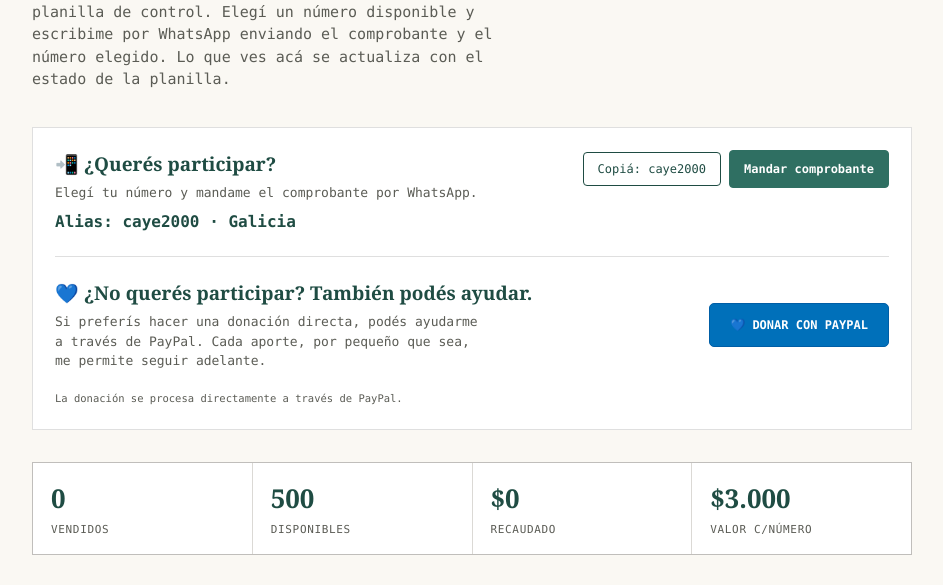
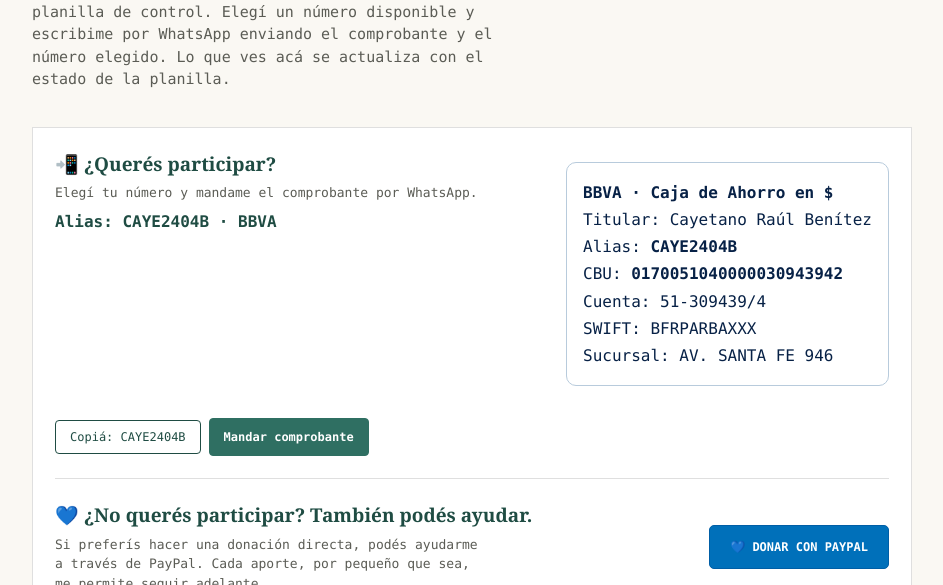
Before and after one commit to caye2404/rifacaye, a plain HTML site: page index.html in a window 1280 px wide. Both pictures are taken after a click on the button "Copiar alias". Shown: the part 215-800 px from the top of the page, without its empty margins (168-1111 px from the left). Drawn offline with Linux system fonts and the light colour scheme; no server answers.

Commit message:
Reemplazar Galicia por datos BBVA en aportes y copiar alias

```diff
--- a/index.html
+++ b/index.html
@@ -502,13 +502,13 @@
         </p>
 
         <span class="alias-valor">
-          Alias: caye2000 · Galicia
+          Alias: CAYE2404B · BBVA
         </span>
 
       </div>
 
 
-      <div class="alias-actions">
+      <div class="bbva-account-details" style="padding:16px;margin:12px 0;background:#fff;color:#072146;border:1px solid #b8cbdc;border-radius:10px;line-height:1.7;overflow-wrap:anywhere"><strong>BBVA · Caja de Ahorro en $</strong><br>Titular: Cayetano Raúl Benítez<br>Alias: <strong>CAYE2404B</strong><br>CBU: <strong>0170051040000030943942</strong><br>Cuenta: 51-309439/4<br>SWIFT: BFRPARBAXXX<br>Sucursal: AV. SANTA FE 946</div><div class="alias-actions">
 
         <button
           type="button"
@@ -1012,7 +1012,7 @@ async function load(){
 function copiarAlias(btn){
 
   navigator.clipboard
-    .writeText('caye2000')
+    .writeText('CAYE2404B')
     .then(() => {
 
       const original =
@@ -1037,7 +1037,7 @@ function copiarAlias(btn){
     .catch(() => {
 
       btn.textContent =
-        'Copiá: caye2000';
+        'Copiá: CAYE2404B';
 
     });
 
```
